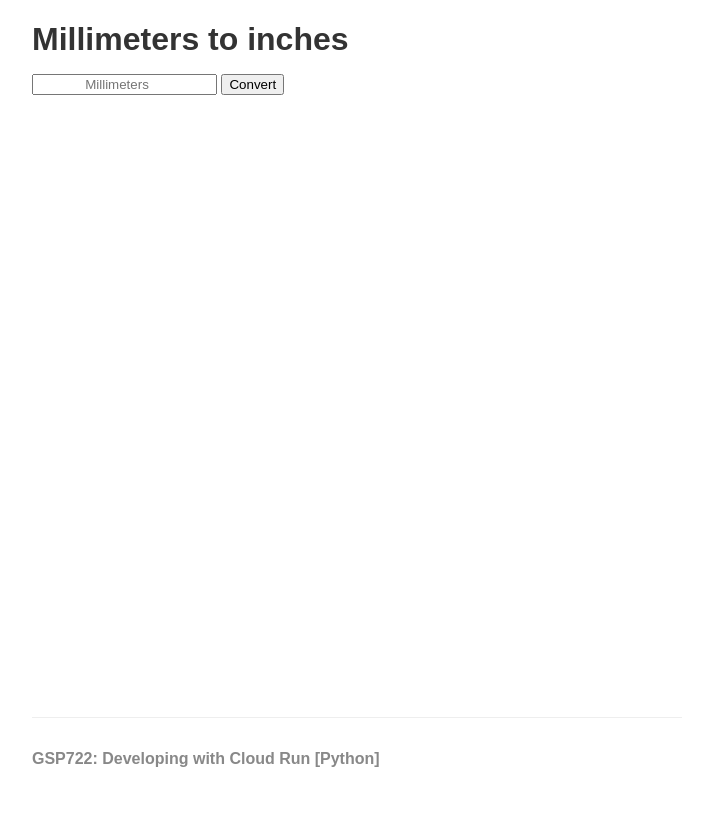
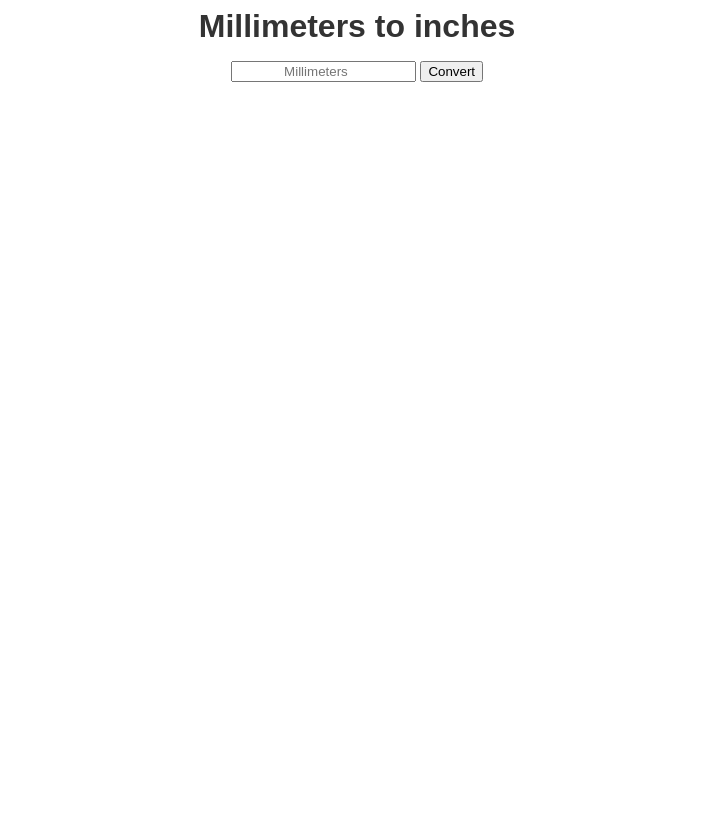
Before and after one commit to abbycar/cloud-run-sample, a Flask app: page / in a window 1280 px wide. Shown: the whole page, without its empty margins (283-996 px from the left). Before the commit the page ends 767 px from the top, so only its background shows below. Run offline with Flask 2, Linux system fonts and the light colour scheme.

Commit message:
Updates css

```diff
--- a/app.py
+++ b/app.py
@@ -11,13 +11,13 @@ def form():
     return render_template('index.html')
 
 
-#@app.route('/', methods=['POST'])
-#def my_form_post():
-#    milli = request.form['milli']
-#    inches = round((float(milli) / 25.4), 4)
-#    return render_template('form.html',
-#                           milli=milli,
-#                           inches=inches)
+@app.route('/', methods=['POST'])
+def my_form_post():
+    milli = request.form['milli']
+    inches = round((float(milli) / 25.4), 4)
+    return render_template('form.html',
+                           milli=milli,
+                           inches=inches)
 
 
 if __name__ == "__main__":
--- a/static/css/style.css
+++ b/static/css/style.css
@@ -1,23 +1,20 @@
 body {
   color: #333333;
   font-family: arial;
-  max-width: 650px;
-  margin: 0 auto;
   padding: 0 16px;
-
-  display: flex;
-  flex-direction: column;
+  text-align: center;
   min-height: 100vh;
 }
 
 .main-content {
-  flex-grow: 1;
+  max-width: 650px;
+  margin: auto;
 }
 
 footer {
   color: #888888;
   border-top: 1px solid #eeeeee;
-#  margin-top: 16px;
+  margin-top: 16px;
   padding: 16px 0;
 }
 
@@ -31,6 +28,9 @@ h3 {
   margin-bottom: 16px;
 }
 
+form{
+  display: inline-block;
+}
 input {
  text-align: center;
 }
--- a/templates/footer.html
+++ /dev/null
@@ -1,3 +0,0 @@
-<footer>
-  <h3>GSP722: Developing with Cloud Run [Python]</h3>
-</footer>
--- a/templates/index.html
+++ b/templates/index.html
@@ -22,9 +22,6 @@
 
       <p id=conversion></p>
     </div>
-    {% block footer %}
-      {% include 'footer.html' %}
-    {% endblock %}
     <script src="{{url_for('static', filename='scripts/app.js')}}"></script>
   </body>
 </html>
```
